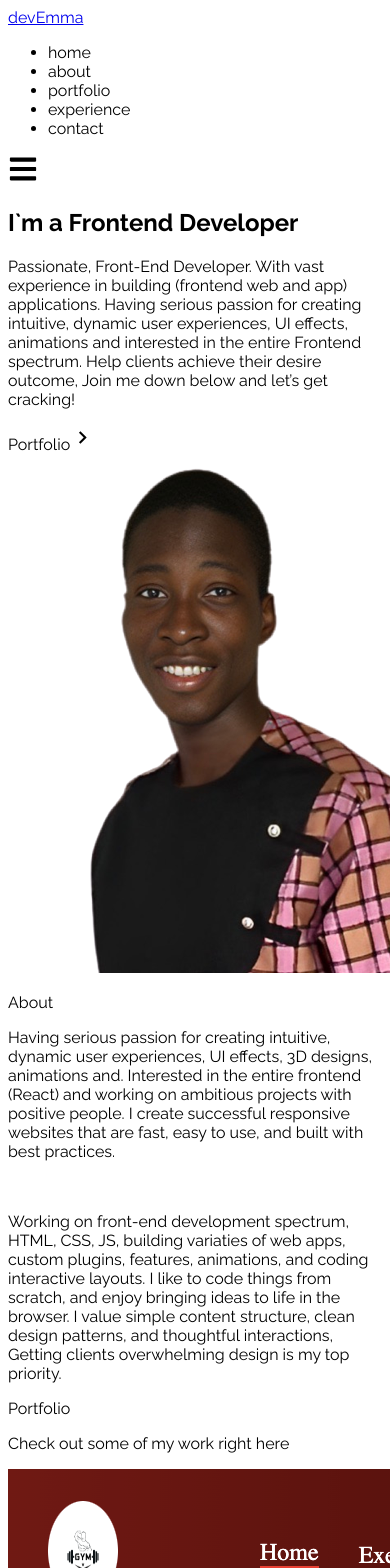
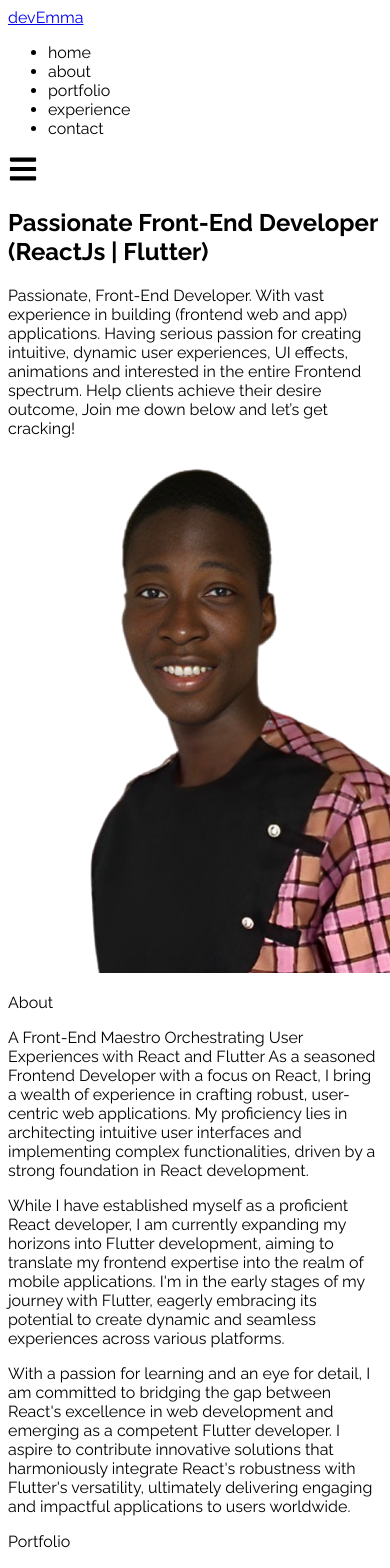
Before and after one commit to kehsee11/kenzo, a React (Create React App) app: page / in a window 390 px wide. Shown: the top 1568 px of the page. Built offline with nearby package versions, Linux system fonts and the light colour scheme.

Commit message:
mobile view adjusted

```diff
--- a/src/components/About.jsx
+++ b/src/components/About.jsx
@@ -3,23 +3,20 @@ import React from "react";
 const About = () => {
      return (
           <div name="about" className="w-full bg-gradient-to-b from-gray-800 to-black text-white pt-[10vh] lg:pt-0">
-               <div className="max-w-screen-lg p-4 mx-auto flex flex-col justify-center w-full h-full">
+               <div className="p-4 mx-auto flex flex-col justify-center w-[80%] h-full pt-20">
                     <div className="pb-4">
                          <p className="text-4xl font-bold inline border-b-4 border-gray-500">About</p>
                     </div>
-                    <p className="text-base lg:text-xl mt-5 lg:mt-20">
-                         Having serious passion for creating intuitive, dynamic user experiences, UI effects, 3D designs, animations and.
-                         Interested in the entire frontend (React) and working on ambitious projects with positive people.
-                         I create successful responsive websites that are fast, easy to use, and built with best practices.
-                    </p>
-                    <br />
-                    <p className="text-base lg:text-xl">
-                         Working on front-end development spectrum, HTML, CSS, JS, building variaties of web apps,
-                         custom plugins, features, animations, and coding interactive layouts.
-                         I like to code things from scratch, and enjoy bringing ideas to life in the browser.
-                         I value simple content structure, clean design patterns, and thoughtful interactions,
-                         Getting clients overwhelming design is my top priority.
-                    </p>
+                    <div className="mt-10">
+                         <p className="text-2xl text-gray-400"><span className="font-bold">A Front-End Maestro Orchestrating User Experiences with React and Flutter </span>
+                              As a seasoned Frontend Developer with a focus on React, I bring a wealth of experience in crafting robust, user-centric web applications.
+                              My proficiency lies in architecting intuitive user interfaces and implementing complex functionalities, driven by a strong foundation in React development. <br />
+                         </p>
+                         <p className="text-2xl text-gray-400 mt-4">While I have established myself as a proficient React developer, I am currently expanding my horizons into Flutter development, aiming to translate my frontend expertise into the realm of mobile applications.
+                              I'm in the early stages of my journey with Flutter, eagerly embracing its potential to create dynamic and seamless experiences across various platforms.</p>
+                         <p className="text-2xl text-gray-400 mt-4">With a passion for learning and an eye for detail, I am committed to bridging the gap between React's excellence in web development and emerging as a competent Flutter developer.
+                              I aspire to contribute innovative solutions that harmoniously integrate React's robustness with Flutter's versatility, ultimately delivering engaging and impactful applications to users worldwide.</p>
+                    </div>
                </div>
           </div >
      );
--- a/src/components/Experience.jsx
+++ b/src/components/Experience.jsx
@@ -4,7 +4,7 @@ import { techs } from "../constants";
 const Experience = () => {
      return (
           <div name="experience" className="bg-gradient-to-b from-gray-800 to-black w-full">
-               <div className="max-w-screen-lg p-4 mx-auto flex flex-col justify-center w-full h-full text-white">
+               <div className="p-4 mx-auto flex flex-col justify-center w-[80%] h-full text-white">
                     <div>
                          <p className="text-4xl font-bold inline border-b-4 border-gray-500 p-2">Experience</p>
                          <p className="py-6">These are the technologies I`ve  worked with</p>
--- a/src/components/Home.jsx
+++ b/src/components/Home.jsx
@@ -1,30 +1,19 @@
 import React from "react";
 import HeroImg from "../assets/hemazyn.png";
-import { MdOutlineKeyboardArrowRight } from "react-icons/md";
-import { Link } from "react-scroll";
 
 const Home = () => {
      return (
-          <div name="home" className="h-screen w-full bg-gradient-to-b from-black via-black to-gray-800 pt-[20vh] lg:pt-0">
-               <div className="max-w-screen-lg mx-auto flex flex-col items-center justify-center h-full px-4 md:flex-row">
-                    <div className="flex flex-col justify-center h-full">
-                         <h2 className="text-4xl sm:text-7xl font-bold text-white">I`m a Frontend Developer</h2>
-                         <p className="text-gray-500 py-4 max-w-md">Passionate, Front-End Developer.
-                              With vast experience in building (frontend web and app) applications.
-                              Having serious passion for creating intuitive, dynamic user experiences,
-                              UI effects, animations and interested in the entire Frontend spectrum.
+          <div name="home" className="md:h-[90vh] w-full bg-gradient-to-b from-black via-black to-gray-800 pt-[15vh] lg:pt-[20vh]">
+               <div className="lg:w-[80%] mx-auto flex flex-col-reverse items-center justify-center h-full px-4 md:flex-row">
+                    <div className="flex flex-col justify-center h-full md:w-3/5">
+                         <h2 className="text-2xl md:text-4xl lg:text-6xl text-white">Passionate Front-End Developer <br /> (ReactJs | Flutter)</h2>
+                         <p className="text-gray-500 py-4 max-w-md">Passionate, Front-End Developer. With vast experience in building (frontend web and app) applications.
+                              Having serious passion for creating intuitive, dynamic user experiences, UI effects,
+                              animations and interested in the entire Frontend spectrum.
                               Help clients achieve their desire outcome, Join me down below and let’s get cracking!
                          </p>
-                         <div>
-                              <Link to="portfolio" smooth duration={500} className="group text-white w-fit px-6 py-3 my-2 flex items-center rounded-md bg-gradient-to-r from-green-500 to-lime-400 cursor-pointer">
-                                   Portfolio
-                                   <span className="group-hover:rotate-90 duration-300">
-                                        <MdOutlineKeyboardArrowRight size={25} className="ml-1" />
-                                   </span>
-                              </Link>
-                         </div>
                     </div>
-                    <div>
+                    <div className="md:w-2/5">
                          <img src={HeroImg} alt="my profile" className="rounded-2xl mx-auto w-2/3 md:w-full" />
                     </div>
                </div>
--- a/src/components/Portfolio.jsx
+++ b/src/components/Portfolio.jsx
@@ -1,19 +1,18 @@
 import React from "react"
 import { portfolio } from "../constants";
 import { FaGithub, AiFillEye } from "../assets";
-// import { BrowserRouter, Link } from "react-router-dom";
 import { Link } from "react-router-dom";
 
 
 const Portfolio = () => {
      return (
           <div name="portfolio" className="bg-gradient-to-b from-black to-gray-800 w-full text-white md:hscreen z-10 pt-5 pb-14">
-               <div className="max-w-screen-lg p-4 mx-auto flex flex-col justify-center w-full h-full">
-                    <div className="p-8">
+               <div className="p-4 mx-auto flex flex-col justify-center w-[80%] h-full">
+                    <div className="py-4">
                          <p className="text-4xl font-bold inline border-b-4 border-gray-500">Portfolio</p>
                          <p className="py-6">Check out some of my work right here</p>
                     </div>
-                    <div className="grid md:grid-cols-3 gap-8 px-4 md:px-12 sm:px-0">
+                    <div className="grid md:grid-cols-3 gap-8 px-4 sm:px-0">
                          {portfolio.map(({ id, src, link, view }) => (
                               <div key={id} className="shadow-md shadow-gray-600 rounded-lg relative z-5">
                                    <img src={src} alt="" className="rounded-md duration-200 hover:scale-105" />
```
